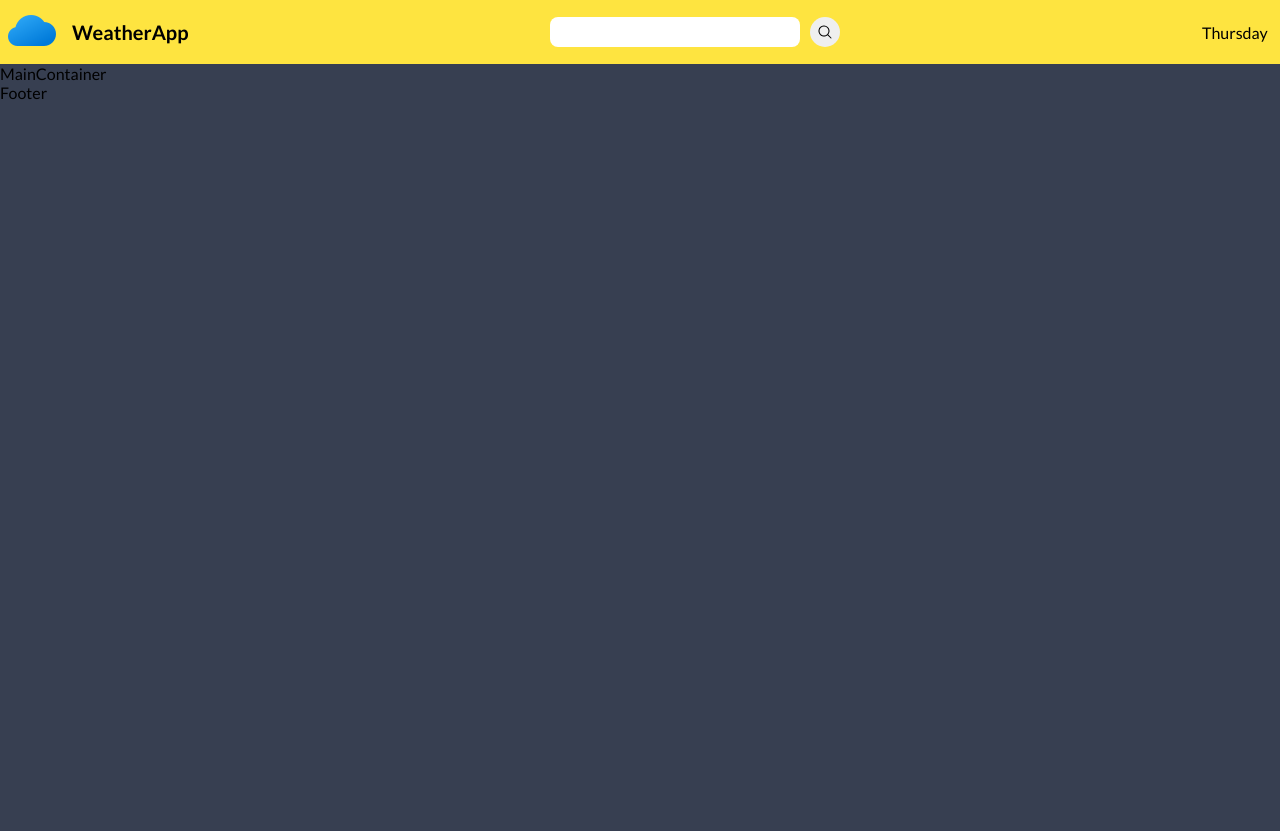
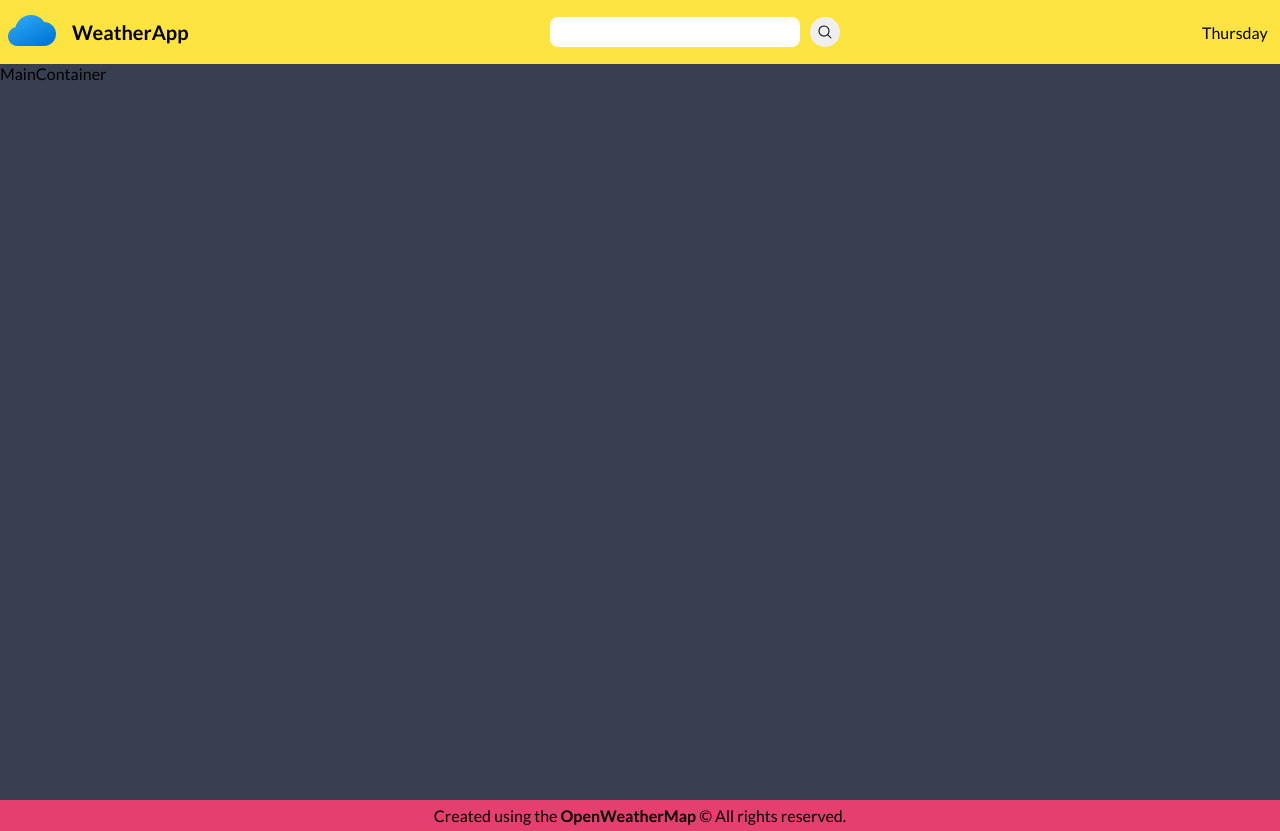
Before and after one commit to RadekNowak2k19/WeatherApp_React, a React (Vite) app: page / in a window 1280 px wide. Before the commit the page ends 800 px from the top, so only its background shows below. Built offline with nearby package versions, Linux system fonts and the light colour scheme.

Commit message:
FooterComponent

```diff
--- a/src/components/Footer.jsx
+++ b/src/components/Footer.jsx
@@ -1,4 +1,11 @@
 import styles from "./Footer.module.scss";
 export const Footer = () => {
-	return <div>Footer</div>;
+	return (
+		<div className={styles.footer}>
+			<p>
+				Created using the <strong>OpenWeatherMap</strong> &copy; All rights
+				reserved.
+			</p>
+		</div>
+	);
 };
--- a/src/components/Footer.module.scss
+++ b/src/components/Footer.module.scss
@@ -0,0 +1,6 @@
+@use "../index.scss" as *;
+.footer {
+	background-color: $footerColor;
+	padding: 6px 0;
+	text-align: center;
+}
--- a/src/components/Header.module.scss
+++ b/src/components/Header.module.scss
@@ -4,5 +4,6 @@
 	background-color: $headerColor;
 	display: flex;
 	justify-content: space-between;
-	padding: 0.5rem;
+	padding: 0 0.5rem;
+	height: 8dvh;
 }
--- a/src/components/MainContainer.jsx
+++ b/src/components/MainContainer.jsx
@@ -1,4 +1,4 @@
 import styles from "./MainContainer.module.scss";
 export const MainContainer = () => {
-	return <div>MainContainer</div>;
+	return <main className={styles.main}>MainContainer</main>;
 };
--- a/src/components/MainContainer.module.scss
+++ b/src/components/MainContainer.module.scss
@@ -0,0 +1,3 @@
+.main {
+	height: calc(100dvh - 8dvh);
+}
--- a/src/index.scss
+++ b/src/index.scss
@@ -2,7 +2,7 @@ $bgColor: #373f51;
 $headerColor: #fee440;
 $color: #a9bcd0;
 $text: #1b1b1e;
-$footer: #e43f6f;
+$footerColor: #e43f6f;
 $latoFont: "Lato", sans-serif;
 
 // https://www.joshwcomeau.com/css/custom-css-reset/
```
